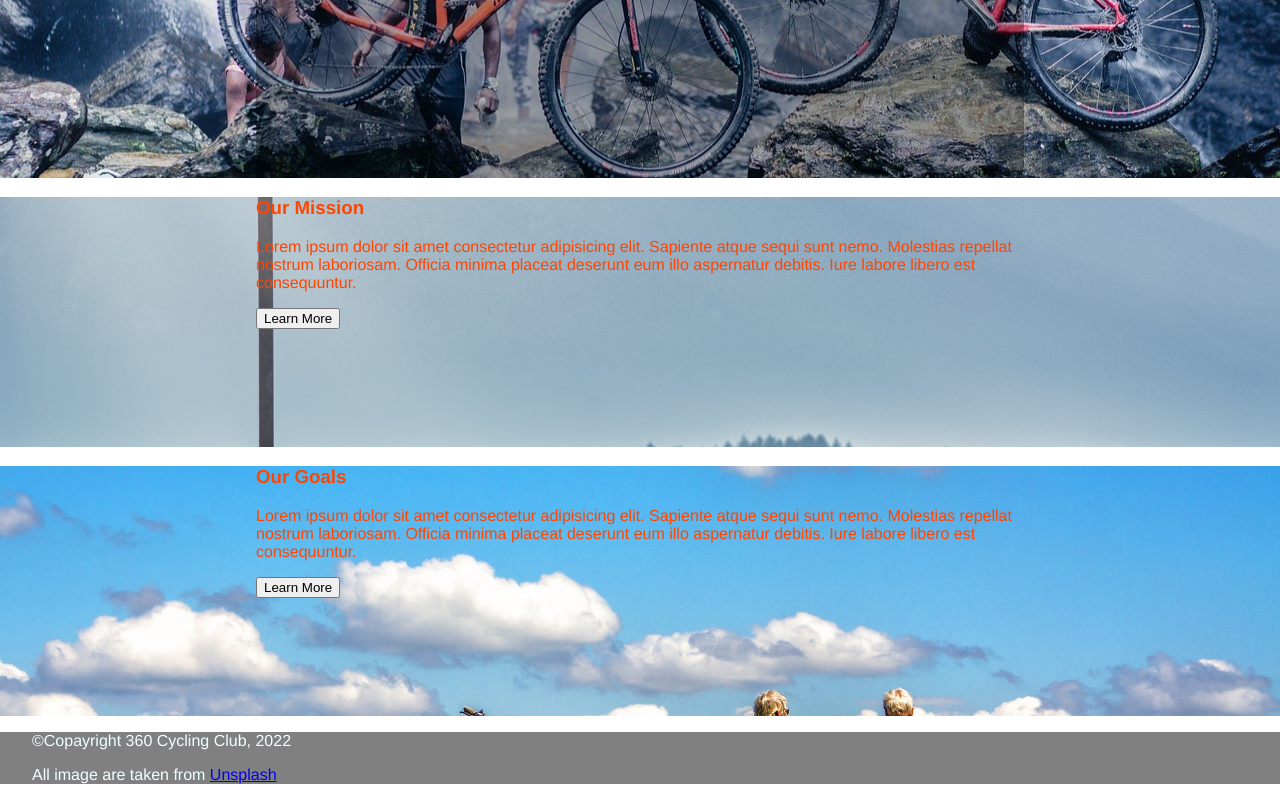
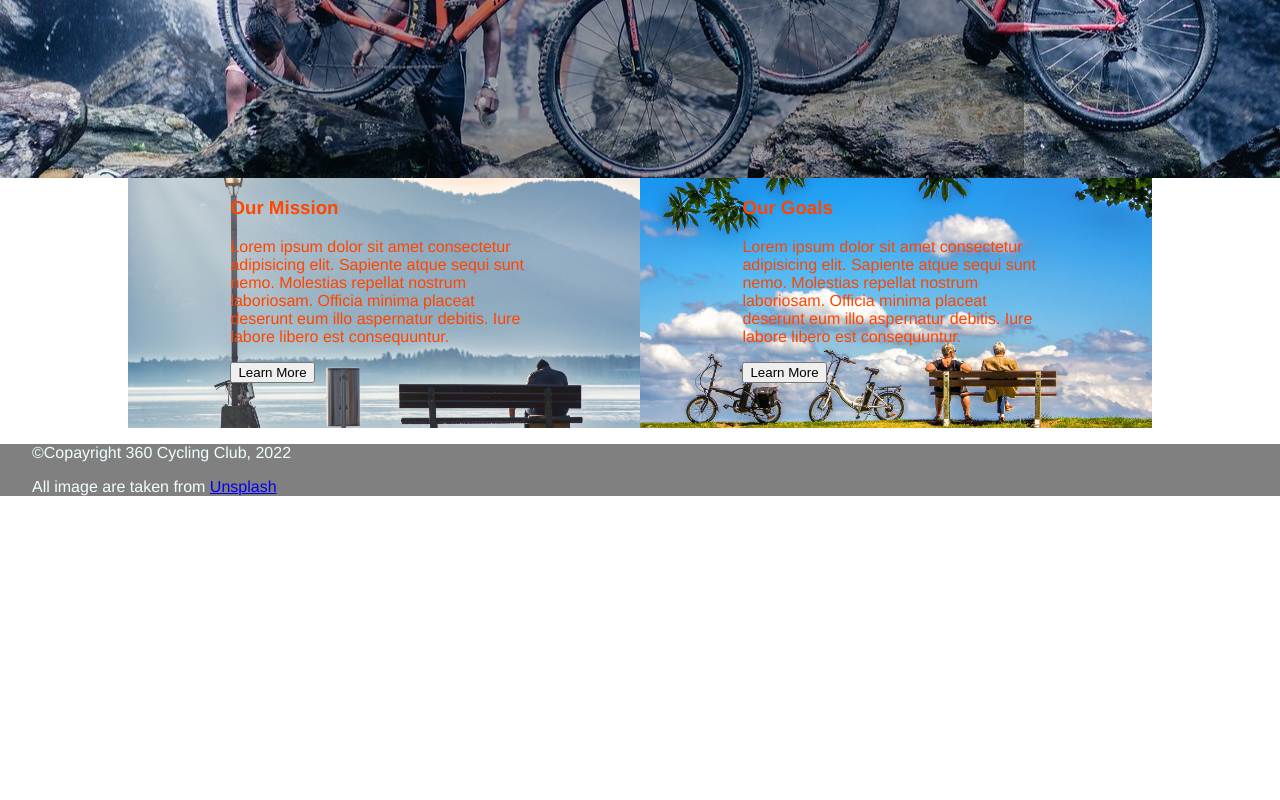
Before and after one commit to wang0584/mtm6201-midterm, a plain HTML site: page index.html in a window 1280 px wide. Shown: the part 567-1367 px from the top of the page. After the commit the page ends 1079 px from the top, so only its background shows below. Drawn offline with Linux system fonts and the light colour scheme.

Commit message:
760px screen size

```diff
--- a/css/main.css
+++ b/css/main.css
@@ -52,6 +52,7 @@ nav a {
     opacity: 30%;
 }
 
+
 #ourvision {
     background-image: url(../images/mission.jpg);
     background-repeat: no-repeat;
@@ -91,3 +92,11 @@ footer {
 footer p {
     padding-left: 2rem;
 }
+
+@media screen and (min-width: 760px) {
+    main {
+        display: flex;
+        width: 80%;
+        margin: 0 auto;
+    }
+}
```
